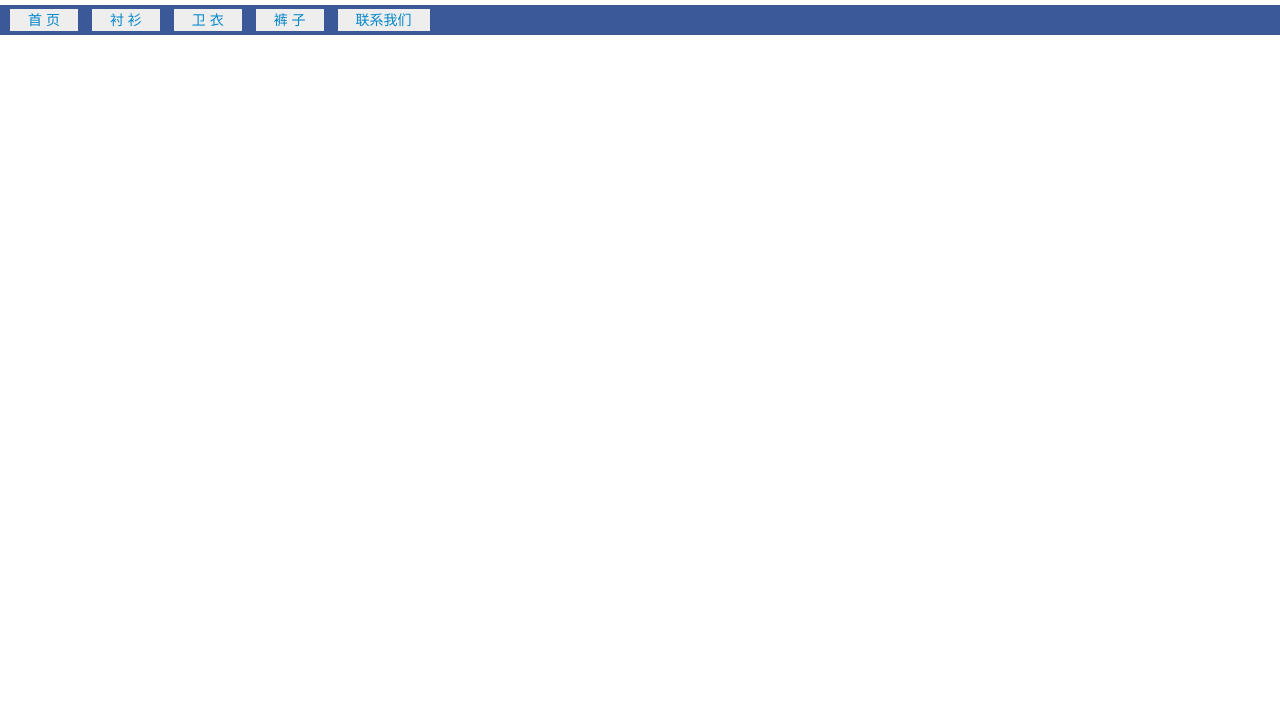
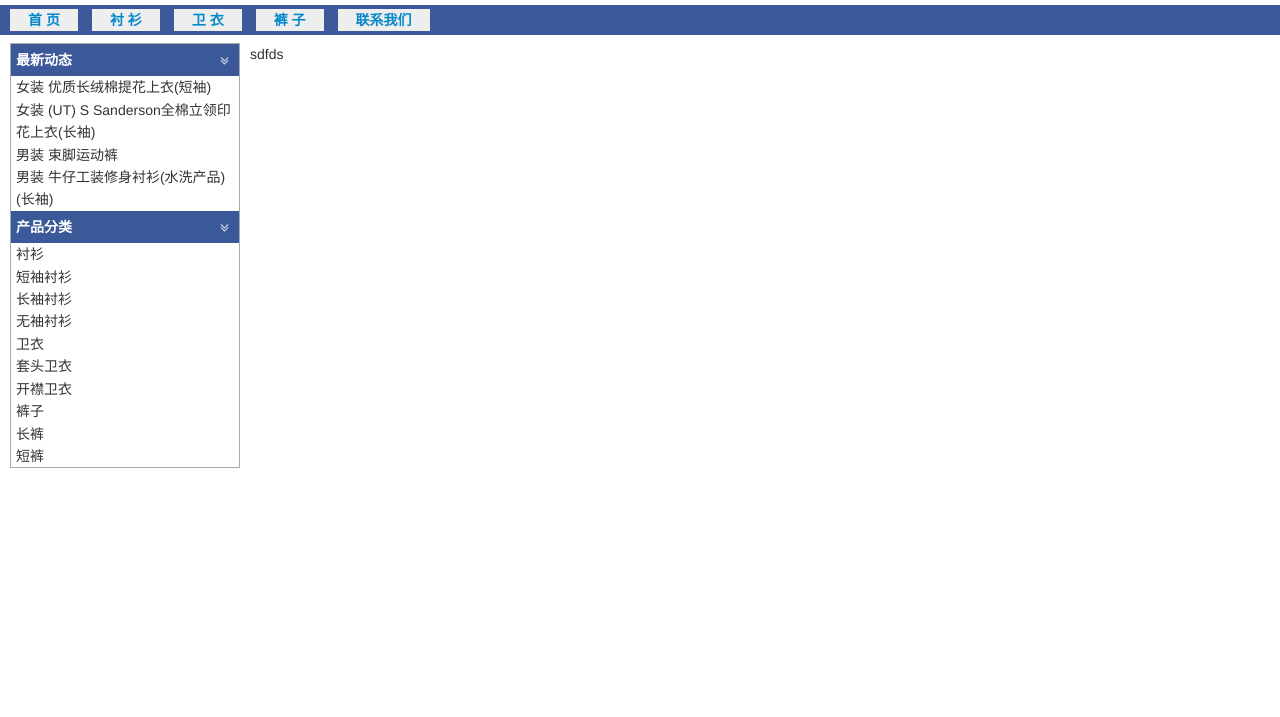
Before and after one commit to HazelZ/sharp-jQuery-4ever, a plain HTML site: page index.html in a window 1280 px wide. Shown: the part 83-800 px from the top of the page. Drawn offline with nearby package versions, Linux system fonts and the light colour scheme.

Commit message:
add some html and style

```diff
--- a/index.html
+++ b/index.html
@@ -5,6 +5,7 @@
   <meta name="viewport" content="width=device-width, initial-scale=1.0" />
   <meta http-equiv="X-UA-Compatible" content="ie=edge" />
   <title>Welcome to Hazel Mall - jQuery version</title>
+  <link href="https://cdn.bootcss.com/font-awesome/4.7.0/css/font-awesome.min.css" rel="stylesheet">
   <link rel="stylesheet" href="./styles/main.css" />
 </head>
 <body>
@@ -16,7 +17,7 @@
         <li title='蓝色'></li>
         <li title='红色'></li>
         <li title='天蓝色'></li>
-        <li title='黄色'></li>
+        <li title='柠檬'></li>
         <li title='橙色'></li>
       </ul>
     </div>
@@ -32,30 +33,68 @@
         </li>
         <li><a href="">卫 衣</a>
           <ul>
-            <li>
-              <a href="#">套头卫衣</a>
-            </li>
-            <li>
-              <a href="#">开襟卫衣</a>
-            </li>
+            <li><a href="#">套头卫衣</a></li>
+            <li><a href="#">开襟卫衣</a></li>
           </ul>
         </li>
-        <li>
-          <a href="">裤 子</a>
+        <li><a href="">裤 子</a>
           <ul>
-            <li>
-              <a href="#">长裤</a>
-            </li>
-            <li>
-              <a href="#">短裤</a>
-            </li>
+            <li><a href="#">长裤</a></li>
+            <li><a href="#">短裤</a></li>
           </ul>
         </li>
         <li><a href="#">联系我们</a></li>
       </ul>
     </nav>
   </header>
-  <main id='main-body'></main>
+  <main id='main-body'>
+    <div class='content-left'>
+      <div class='news'>
+        <h3>最新动态<i class="fa fa-angle-double-down" aria-hidden="true"></i></h3>
+        <ul>
+          <li><a href="#">女装 优质长绒棉提花上衣(短袖)</a></li>
+          <li><a href="#">女装 (UT) S Sanderson全棉立领印花上衣(长袖)</a></li>
+          <li><a href="#">男装 束脚运动裤</a></li>
+          <li><a href="#">男装 牛仔工装修身衬衫(水洗产品)(长袖)</a></li>
+        </ul>
+      </div>
+      <div class='category'>
+        <h3>产品分类<i class="fa fa-angle-double-down" aria-hidden="true"></i></h3>
+          <ul>
+            <li>衬衫
+              <ul>
+                <li><a href="#">短袖衬衫</a></li>
+                <li><a href="#">长袖衬衫</a></li>
+                <li><a href="#">无袖衬衫</a></li>
+              </ul>
+            </li>
+            <li>卫衣
+              <ul>
+                <li><a href="#">套头卫衣</a></li>
+                <li><a href="#">开襟卫衣</a></li>
+              </ul>
+            </li>
+            <li>裤子
+              <ul>
+                <li><a href="#">长裤</a></li>
+                <li><a href="#">短裤</a></li>
+              </ul>
+            </li>
+          </ul>
+      </div>
+    </div>
+    <div class='content-right'>
+sdfds
+    </div>
+  </main>
   <footer id='footer'></footer>
+  <script src='https://cdn.bootcss.com/jquery/3.3.1/jquery.min.js'></script>
+  <script>
+    $(function(){
+      $('#skin-box li').on('click', function(){
+        $(this).siblings().removeClass('active').end().addClass('active');
+      })
+    })
+  </script>
 </body>
 </html>
--- a/styles/base.css
+++ b/styles/base.css
@@ -14,7 +14,7 @@ body{
   color: #333;
   font: 14px/1.6em Helvetica,Arial,sans-serif;
 }
-a{
+a {
   color: #0287ca;
   text-decoration: none;
 }
--- a/styles/header.css
+++ b/styles/header.css
@@ -47,7 +47,7 @@
   background-color:green;
 }
 #header #skin-box li:nth-child(2) {
-  background-color:blue;
+  background-color:#3b5998;
 }
 #header #skin-box li:nth-child(3) {
   background-color:red;
@@ -56,7 +56,7 @@
   background-color:navy;
 }
 #header #skin-box li:nth-child(5) {
-  background-color:yellow;
+  background-color: lime;
 }
 #header #skin-box li:nth-child(6) {
   background-color:orange;
@@ -95,6 +95,8 @@
   height:100%;
   padding:0 18px;
   background:#eee;
+  font-weight:600;
+  color: #0287ca;
 }
 
 #navigation > ul > li > a:hover {
@@ -103,17 +105,16 @@
 #navigation > ul > li > ul {
   position:absolute;
   top:22px;
-  display:none;
-  visibility:hidden;
-  background-color: #eee;
-  opacity:0;
   min-width:100%;
+   display:none;
 }
 #navigation > ul > li:hover > ul {
-  visibility:visible;
-  opacity:1;
   display:block;
-  transition:opacity 1s ease;
+  background-color: #eee;
+}
+#navigation > ul > li > ul > li {
+  border-bottom:1px solid #ccc;
+  text-align: left;
 }
 #navigation > ul > li > ul > li > a {
   padding:4px 5px;
--- a/styles/main.css
+++ b/styles/main.css
@@ -1,3 +1,47 @@
 @import './base.css';
 @import './header.css';
 @import './footer.css';
+
+a{
+  color:#333;
+}
+
+#main-body {
+  padding: 0 10px;
+  overflow: hidden;
+}
+#main-body  .content-left{
+  width:230px;
+  border:1px solid #aaa;
+  float:left;
+}
+#main-body  .content-left .news h3,
+#main-body  .content-left .category h3{
+  background-color:#3b5998;
+  color:#fff;
+  padding:5px;
+}
+#main-body  .content-left .news h3 .fa-angle-double-down,
+#main-body  .content-left .category h3 .fa-angle-double-down{
+  float:right;
+  padding: 5px;
+  cursor:pointer;
+  opacity:0.8;
+}
+#main-body  .content-left .news h3 .fa-angle-double-down:hover,
+#main-body  .content-left .category h3 .fa-angle-double-down:hover{
+  opacity:1;
+}
+#main-body  .content-left .news > ul > li,
+#main-body  .content-left .category > ul > li{
+  padding:0 5px;
+}
+#main-body  .content-left .news > ul > li a{
+  display:block;
+  width:100%;
+  overflow:hidden;
+  text-overflow: ellipsis;
+}
+#main-body  .content-right{
+  padding-left:240px;
+}
```
